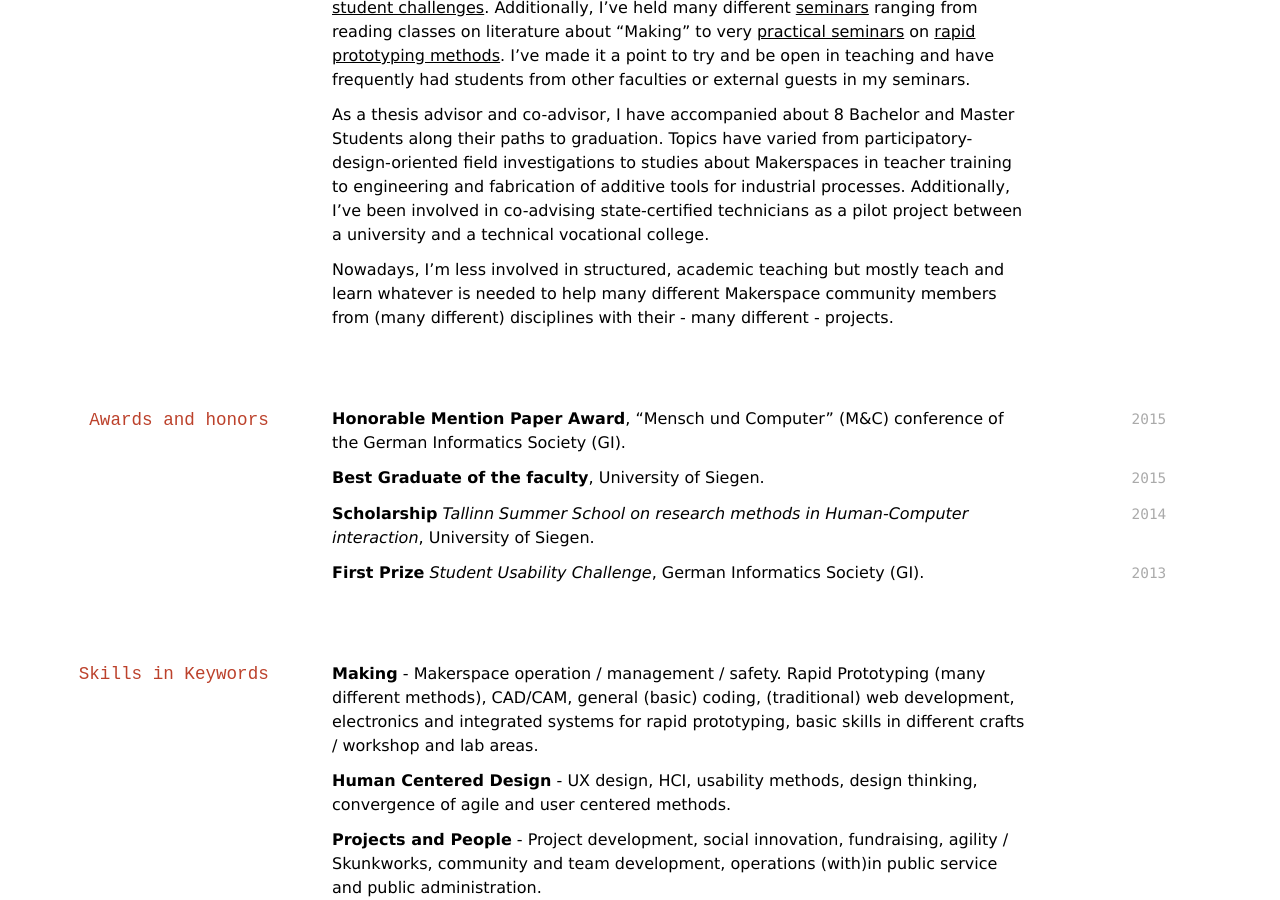
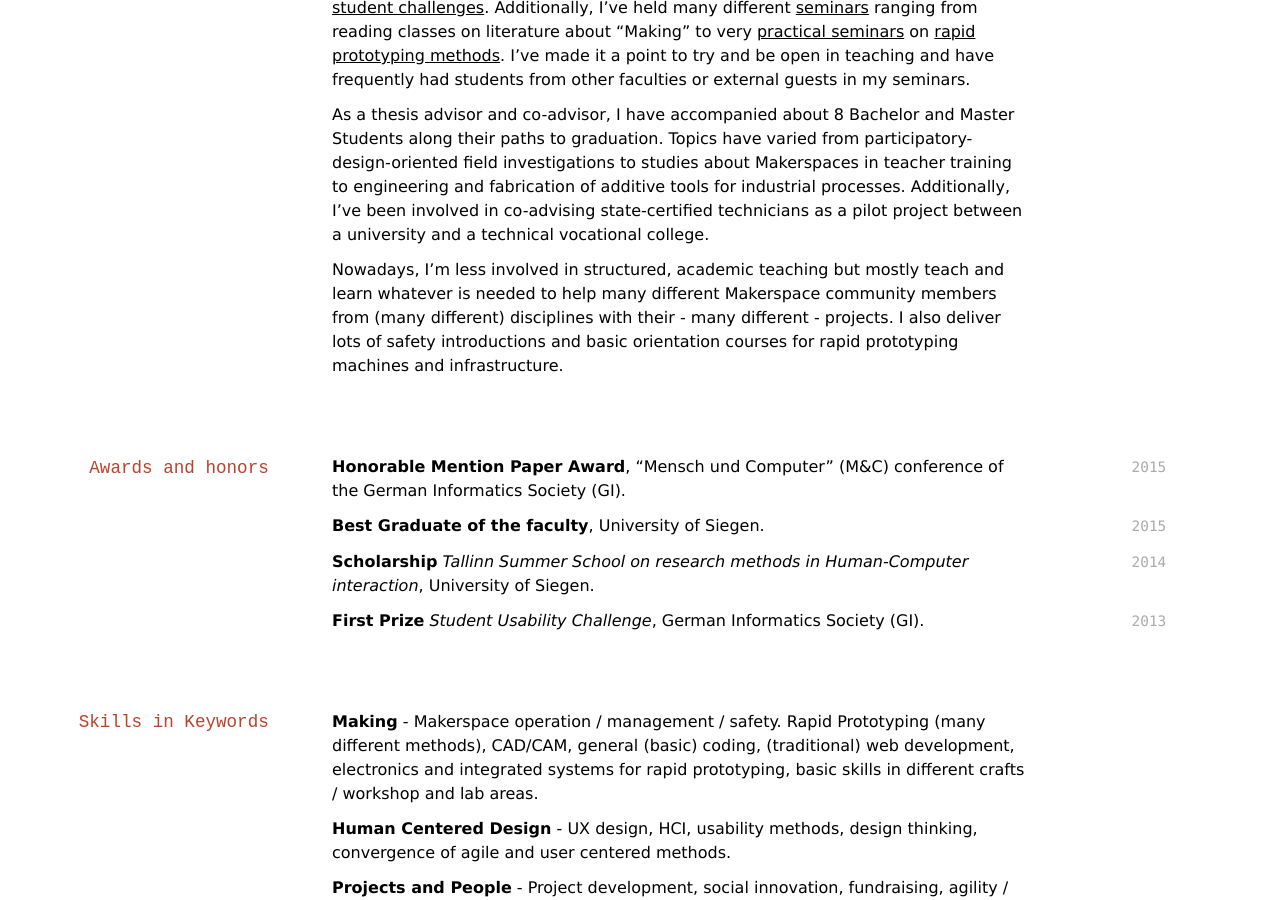
Before and after one commit to oliverstickel/oliverstickel.github.io, a Jekyll site: the page built from index.md, in a window 1280 px wide and 900 px high, scrolled down 4160 px. Built offline with Jekyll 4.4.1, drawn with Linux system fonts in a browser that asks for light colours; nearby versions of some CDN libraries; a style sheet for code colours, icons or effects is not loaded.

Commit message:
Update index.md

```diff
--- a/index.md
+++ b/index.md
@@ -130,7 +130,7 @@ I enjoy teaching and learning a lot. At Uni Siegen, I've been responsible for th
 
 As a thesis advisor and co-advisor, I have accompanied about 8 Bachelor and Master Students along their paths to graduation. Topics have varied from participatory-design-oriented field investigations to studies about Makerspaces in teacher training to engineering and fabrication of additive tools for industrial processes. Additionally, I've been involved in co-advising state-certified technicians as a pilot project between a university and a technical vocational college.
 
-Nowadays, I'm less involved in structured, academic teaching but mostly teach and learn whatever is needed to help many different Makerspace community members from (many different) disciplines with their - many different - projects.
+Nowadays, I'm less involved in structured, academic teaching but mostly teach and learn whatever is needed to help many different Makerspace community members from (many different) disciplines with their - many different - projects. I also deliver lots of safety introductions and basic orientation courses for rapid prototyping machines and infrastructure.
 
 ## Awards and honors
 
```
